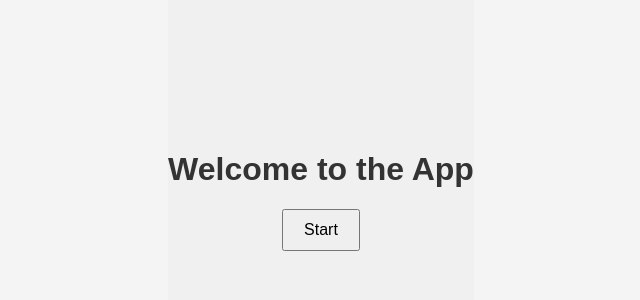
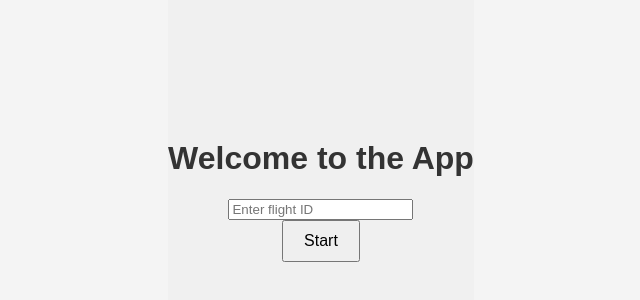
Before and after one commit to Matichialvaa/balanza, a React (Create React App) app in the folder frontend/: page / in a window 1280 px wide. Shown: the part 224-524 px from the top of the page, without its empty margins (319-959 px from the left). Built offline with nearby package versions, Linux system fonts and the light colour scheme; the HTML template or start-up script is replaced by a standard one.

Commit message:
home working

```diff
--- a/frontend/src/components/home/Home.jsx
+++ b/frontend/src/components/home/Home.jsx
@@ -4,13 +4,21 @@ import './Home.css';
 
 function Home() {
     const location = useLocation();
-    const { weight, height } = location.state;
+    const { weight, height, flightID, flightWeight, flightHeight } = location.state;
+
+    //paso de string a int
+    const numWeight = Number(weight);
+    const numHeight = Number(height);
+    const numFlightWeight = Number(flightWeight);
+    const numFlightHeight = Number(flightHeight);
+
 
     return (
         <div className="home">
             <h1>Home Page</h1>
             <p>Weight: {weight}</p>
             <p>Height: {height}</p>
+            <p>{(numWeight < numFlightWeight && numHeight < numFlightHeight) ? "Correct" : "Not adequate weight and height"}</p>
         </div>
     );
 }
--- a/frontend/src/components/start/Start.jsx
+++ b/frontend/src/components/start/Start.jsx
@@ -1,10 +1,11 @@
-import React from 'react';
+import React, {useState} from 'react';
 import './Start.css';
 import { useNavigate } from 'react-router-dom';
 import mqtt from 'mqtt';
 
 function Start() {
     let navigate = useNavigate();
+    const [flightID, setFlightID] = useState('');
 
     // MQTT connection options
     const options = {
@@ -57,12 +58,16 @@ function Start() {
             if (weightReceived && heightReceived) {
                 console.log('Fetching information from the database');
                 let informationFetched = true;
+                //GET REQUEST TO BACKEND
+                let flightID = 'AA1234';
+                let flightWeight = '20';
+                let flightHeight = '30';
 
 
                 // If both data are received, navigate to the home page
                 if (weightReceived && heightReceived && informationFetched) {
                     console.log("Weight and height received, navigating to home page");
-                    navigate('/home', {state: {weight: weight, height: height}});
+                    navigate('/home', {state: {weight: weight, height: height, flightID: flightID, flightWeight: flightWeight, flightHeight: flightHeight}});
                     client.end();
                 }
             }});
@@ -76,6 +81,7 @@ function Start() {
     return (
         <div className="start">
             <h1>Welcome to the App</h1>
+            <input type="text" value={flightID} onChange={(e) => setFlightID(e.target.value)} placeholder="Enter flight ID" />
             <button onClick={publishMessage}>Start</button>
         </div>
     );
```
